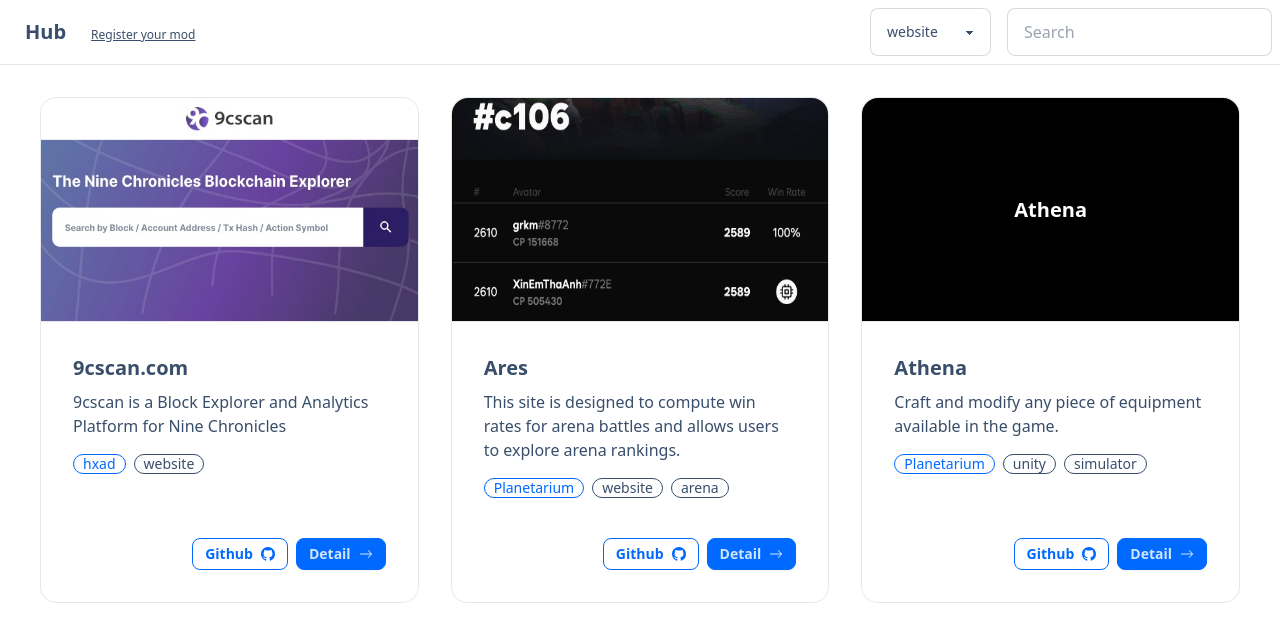
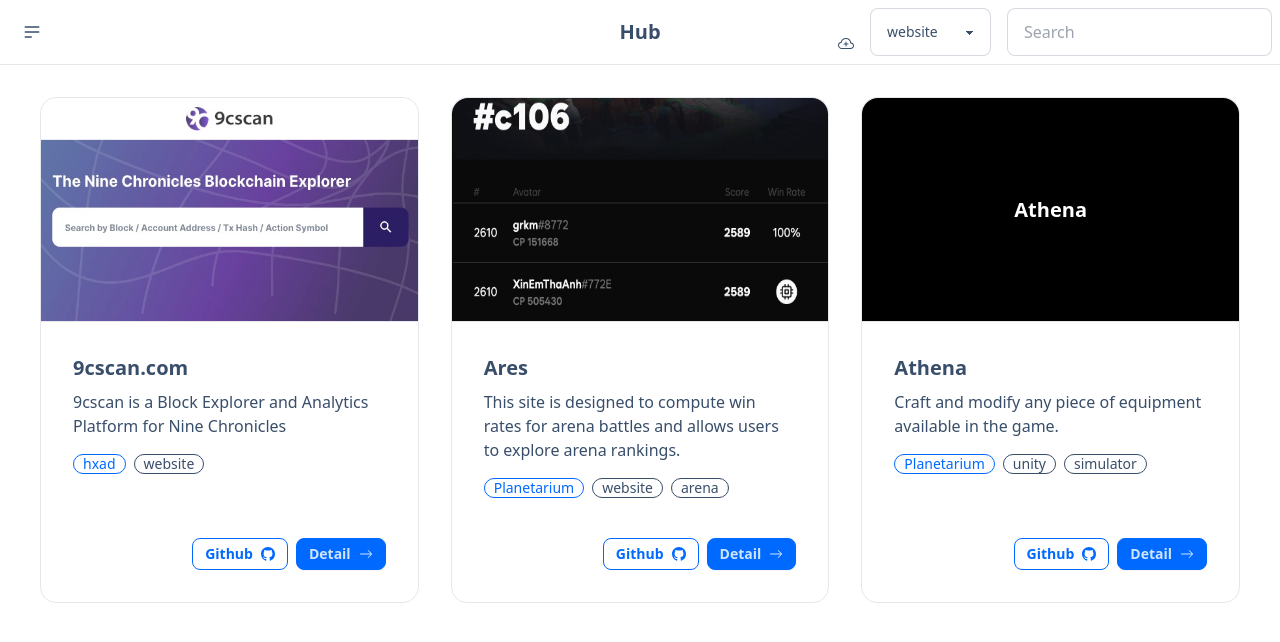
Before and after one commit to planetarium/hub, a Next.js app: page / in a window 1280 px wide. Shown: the top 642 px of the page. Built offline with nearby package versions, Linux system fonts and the light colour scheme.

Commit message:
Add register page dumy

```diff
--- a/src/components/Navbar.tsx
+++ b/src/components/Navbar.tsx
@@ -1,6 +1,7 @@
 import { useState, ChangeEvent } from "react";
 import Link from "next/link";
 import { useRouter } from "next/router";
+import { BsCloudPlus } from "react-icons/bs";
 
 interface NavbarProps {
   tags: string[];
@@ -58,18 +59,79 @@
   return (
     <div className="navbar bg-base-100 border-b justify-center">
       <div className="w-full max-w-screen-xl flex justify-between">
-        <div>
+        <div className="navbar-start">
+          <div className="dropdown">
+            <div
+              tabIndex={0}
+              role="button"
+              className="btn btn-ghost btn-circle"
+            >
+              <svg
+                xmlns="http://www.w3.org/2000/svg"
+                className="h-5 w-5"
+                fill="none"
+                viewBox="0 0 24 24"
+                stroke="currentColor"
+              >
+                <path
+                  strokeLinecap="round"
+                  strokeLinejoin="round"
+                  strokeWidth="2"
+                  d="M4 6h16M4 12h16M4 18h7"
+                />
+              </svg>
+            </div>
+            <ul
+              tabIndex={0}
+              className="menu menu-sm dropdown-content mt-3 z-[1] p-2 shadow bg-base-100 rounded-box w-52"
+            >
+              <li>
+                <Link href="/">Mods</Link>
+              </li>
+              <li>
+                <Link href="/bounties">Bounties</Link>
+              </li>
+            </ul>
+          </div>
+        </div>
+
+        <div className="navbar-center">
           <Link href="/" className="btn btn-ghost text-xl">
             Hub
           </Link>
-          <Link href="https://github.com/planetarium/hub?tab=readme-ov-file#contributing-to-the-mod-hub" className="ml-2 underline text-xs">
-            Register your mod
+        </div>
+        <div className="flex gap-4 navbar-end">
+          {router.pathname === "/" && (
+            <div
+              className="tooltip tooltip-bottom content-end mb-1"
+              data-tip="Register your mod"
+            >
+              <Link
+                href="https://github.com/planetarium/hub?tab=readme-ov-file#contributing-to-the-mod-hub"
+                target="_blank"
+              >
+                <BsCloudPlus />
               </Link>
             </div>
+          )}
+
+          {router.pathname === "/bounties" && (
+            <div
+              className="tooltip tooltip-bottom content-end mb-1"
+              data-tip="Register Bounty"
+            >
+              <Link
+                href="/bounties/register"
+              >
+                <BsCloudPlus />
+              </Link>
+            </div>
+          )}
+
           {router.pathname === "/" && (
-          <div className="flex gap-4">
+            <>
               <select
-              className="select select-bordered w-full max-w-xs"
+                className="select select-bordered max-w-xs"
                 onChange={handleTagChange}
               >
                 {tags.map((tag) => (
@@ -88,8 +150,9 @@
                   onChange={handleSearch}
                 />
               </div>
+            </>
+          )}
         </div>
-        )}
       </div>
     </div>
   );
--- /dev/null
+++ b/src/pages/bounties/register/index.tsx
@@ -0,0 +1,79 @@
+/* eslint-disable @next/next/no-img-element */
+import Link from "next/link";
+import { BsArrowRight, BsGithub } from "react-icons/bs";
+import type { GetStaticPaths, GetStaticProps, NextPage } from "next";
+
+import ReactMarkdown from "react-markdown";
+import remarkGfm from "remark-gfm";
+import { getBounty, getBountyPaths } from "@/lib/dataUtil";
+import { BountyData } from "@/types/bounty";
+
+const BountyPage: NextPage = () => {
+  return (
+    <div className="">
+      <div role="alert" className="alert alert-info">
+        <svg
+          xmlns="http://www.w3.org/2000/svg"
+          fill="none"
+          viewBox="0 0 24 24"
+          className="stroke-current shrink-0 w-6 h-6"
+        >
+          <path
+            strokeLinecap="round"
+            strokeLinejoin="round"
+            strokeWidth="2"
+            d="M13 16h-1v-4h-1m1-4h.01M21 12a9 9 0 11-18 0 9 9 0 0118 0z"
+          ></path>
+        </svg>
+        <span>
+          Once you complete the form, a file will be generated. Please use this
+          file to submit a pull request{" "}
+        </span>
+      </div>
+
+      <label className="input input-bordered flex items-center gap-2">
+        Title
+        <input
+          type="text"
+          className="grow"
+          placeholder="Issue libplanet 3772"
+        />
+      </label>
+      <label className="input input-bordered flex items-center gap-2">
+        Writer
+        <input type="text" className="grow" placeholder="planetarium" />
+      </label>
+      <label className="input input-bordered flex items-center gap-2">
+        Summary
+        <input
+          type="text"
+          className="grow"
+          placeholder="Please solve the libplanet issue"
+        />
+      </label>
+      <label className="input input-bordered flex items-center gap-2">
+        GithubIssue
+        <input
+          type="text"
+          className="grow"
+          placeholder="https://github.com/planetarium/libplanet/issues/3772"
+        />
+      </label>
+      <label className="input input-bordered flex items-center gap-2">
+        GithubIssue
+        <input
+          type="text"
+          className="grow"
+          placeholder="https://github.com/planetarium/libplanet/issues/3772"
+        />
+      </label>
+      <select className="select select-bordered w-full max-w-xs">
+        <option>Tag</option>
+        <option>Libplanet</option>
+      </select>
+      <button className="btn btn-outline btn-primary">Create Bounty</button>
+    </div>
+  );
+};
+
+export default BountyPage;
```
Lines whose indentation alone changed are shown as unchanged.
